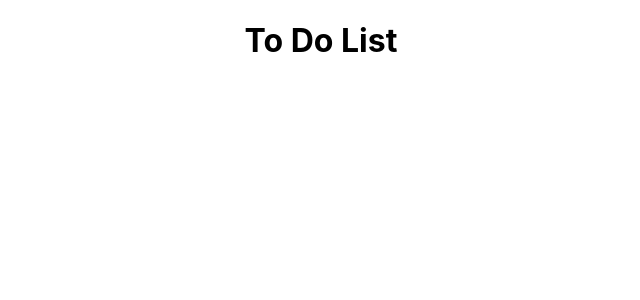
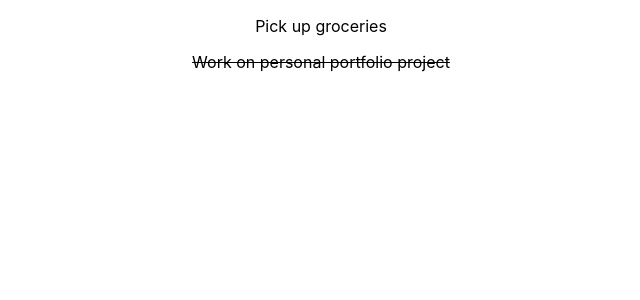
Before and after one commit to Nick-Cho/todolist, a React (Create React App) app: page / in a window 1280 px wide. Shown: the top 300 px of the page, without its empty margins (319-959 px from the left). Built offline with nearby package versions, Linux system fonts and the light colour scheme.

Commit message:
Added Crossed Off Todo's On Completion

```diff
--- a/src/App.js
+++ b/src/App.js
@@ -1,11 +1,28 @@
 import './App.css';
+import React, {Component} from 'react';
 import Todos from './components/Todos';
-function App() {
-  return (
-    <div className="App">
-      <Todos></Todos>
-    </div>
-  );
+class App extends Component {
+  state = {
+    todos: [
+      {
+        id: 1,
+        title: 'Pick up groceries',
+        completed: false
+      },
+      {
+        id: 2,
+        title: 'Work on personal portfolio project',
+        completed: true
+      },
+    ]
+  }
+  render(){
+    return (
+      <div className = "App">
+        <Todos todos={this.state.todos}/>
+      </div>
+      );
+  }
 }
 
 export default App;
--- /dev/null
+++ b/src/components/TodoItem.js
@@ -0,0 +1,20 @@
+import React, { Component } from 'react'
+import PropTypes from 'prop-types';
+export class TodoItem extends Component {
+  isCompleted = () => {
+    return (this.props.todo.completed ? {textDecoration: 'line-through'} : {textDecoration: 'none'})
+  }
+  render() {
+    return (
+      <div style = {this.isCompleted()}>
+        <p>{this.props.todo.title}</p>
+      </div>
+    )
+  }
+}
+
+//Prop Types
+TodoItem.propTypes = {
+  todos: PropTypes.object.isRequired
+}
+export default TodoItem
--- a/src/components/Todos.js
+++ b/src/components/Todos.js
@@ -1,13 +1,17 @@
 import React, {Component} from 'react';
+import TodoItem from './TodoItem';
+import PropTypes from 'prop-types';
 class Todos extends Component {
-  render(){
-    return(
-      <div className="App">
-        <h1>To Do List</h1>
-      </div>
-    );
+  render(todos){
+    return this.props.todos.map((todo) => (
+      <TodoItem key = {todo.id} todo = {todo}/>
+    ));
   }
+}
 
+//Prop Types
+Todos.propTypes = {
+  todos: PropTypes.array.isRequired
 }
 
 export default Todos;
```
Also changed, not shown: src/index.css (line endings or trailing spaces), 1 other file (tests, documents, lock files or other folders).
